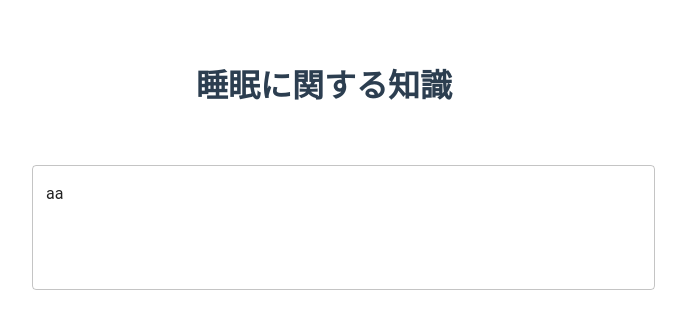
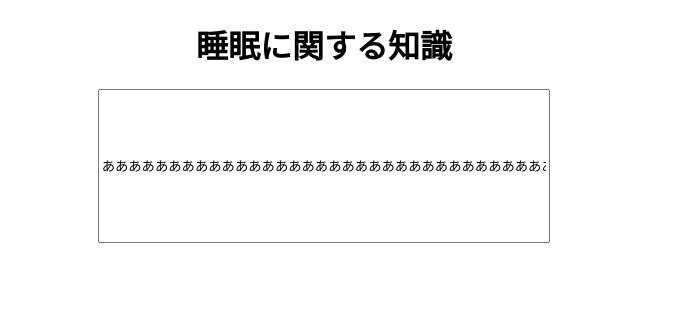
Before and after one commit to kanapiii/goup7_1, a React (Vite) app in the folder sleepy/: page /Chishiki in a window 1280 px wide. Shown: the top 328 px of the page, without its empty margins (316-1002 px from the left). Built offline with nearby package versions, Linux system fonts and the light colour scheme.

Commit message:
こうしん

```diff
--- a/sleepy/src/Components/Chishiki.jsx
+++ b/sleepy/src/Components/Chishiki.jsx
@@ -1,31 +1,21 @@
+import React from "react";
 import "../Style/Chishiki.css";
-import Box from "@mui/material/Box";
-import TextField from "@mui/material/TextField";
 
 function Chishiki() {
   return (
     <div className="Chishiki">
       <h1>睡眠に関する知識</h1>
       <div className="box">
-        <Box
-          component="form"
-          sx={{
-            "& .MuiTextField-root": { m: 1, width: "70ch"}
-          }}
-          noValidate
-          autoComplete="off"
-        >
+        <form className="custom-form" noValidate autoComplete="off">
           <div>
-            <TextField
-              id="outlined-multiline-static"
-              label=""
-              multiline
+            <input
+              id="Button"
               rows={4}
-              defaultValue="aa"
-              InputProps={{ readOnly: true }}
+              defaultValue="あああああああああああああああああああああああああああああああああああ"
+              readOnly
             />
           </div>
-        </Box>
+        </form>
       </div>
     </div>
   );
--- a/sleepy/src/Style/Chishiki.css
+++ b/sleepy/src/Style/Chishiki.css
@@ -1,15 +1,11 @@
-.Chishiki {
-  font-family: Avenir, Helvetica, Arial, sans-serif;
-  -webkit-font-smoothing: antialiased;
-  -moz-osx-font-smoothing: grayscale;
-  text-align: center;
-  color: #2c3e50;
-  margin-top: 60px;
+.custom-form {
+  display: flex;
+  flex-direction: column;
+  align-items: center;
+  font-size: 50px;
 }
 
-.box{
-  width: 600px;
-  height: 600px;
-  margin: 0 auto;
-  padding: 30px;
+#Button {
+  width: 60ch;
+  height: 20ch;
 }
```
